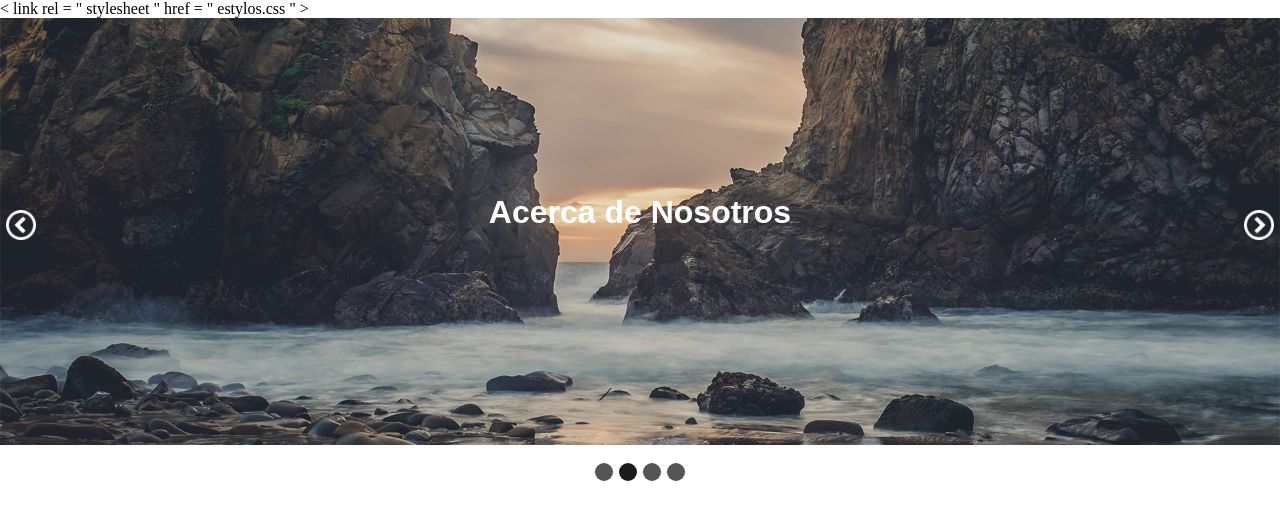
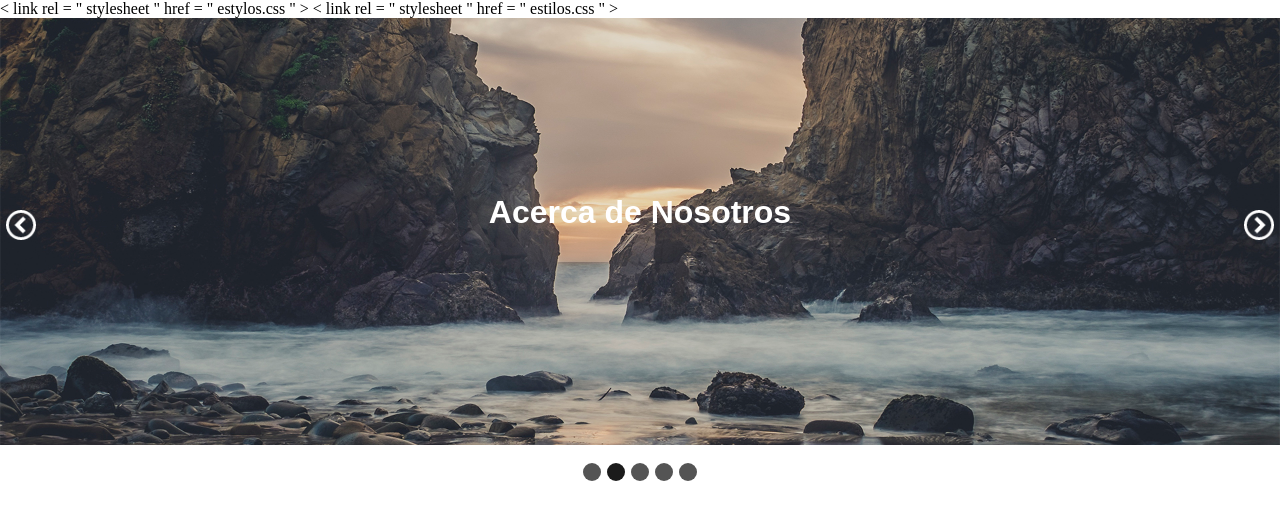
Before and after one commit to creador66/sliderconcss, a plain HTML site: page index.html in a window 1280 px wide. Drawn offline with nearby package versions, Linux system fonts and the light colour scheme.

Commit message:
Update index.html

```diff
--- a/index.html
+++ b/index.html
@@ -7,6 +7,7 @@
 	<link rel="stylesheet" href="css/nivo-slider.css">
 	<link rel="stylesheet" href="css/mi-slider.css">
 	< link  rel = " stylesheet " href = " estylos.css " >
+		< link  rel = " stylesheet " href = " estilos.css " >
 	<script src="http://ajax.googleapis.com/ajax/libs/jquery/1.10.1/jquery.min.js" type="text/javascript"></script>
 	<script src="js/jquery.nivo.slider.js"></script>
 
@@ -22,6 +23,7 @@
 		    <img src="img/2.jpg" alt="" title="#htmlcaption2" />
 		    <img src="img/2.jpg" alt="" title="#htmlcaption2" />
 		    <img src="img/3.jpg" alt="" title="#htmlcaption3" />
+					    <img src="estilos.css" alt="" title="#htmlcaption2" />
 					    <img src="estylos.css" alt="" title="#htmlcaption2" />
 		</div>
 		<div id="htmlcaption1" class="nivo-html-caption">
```
